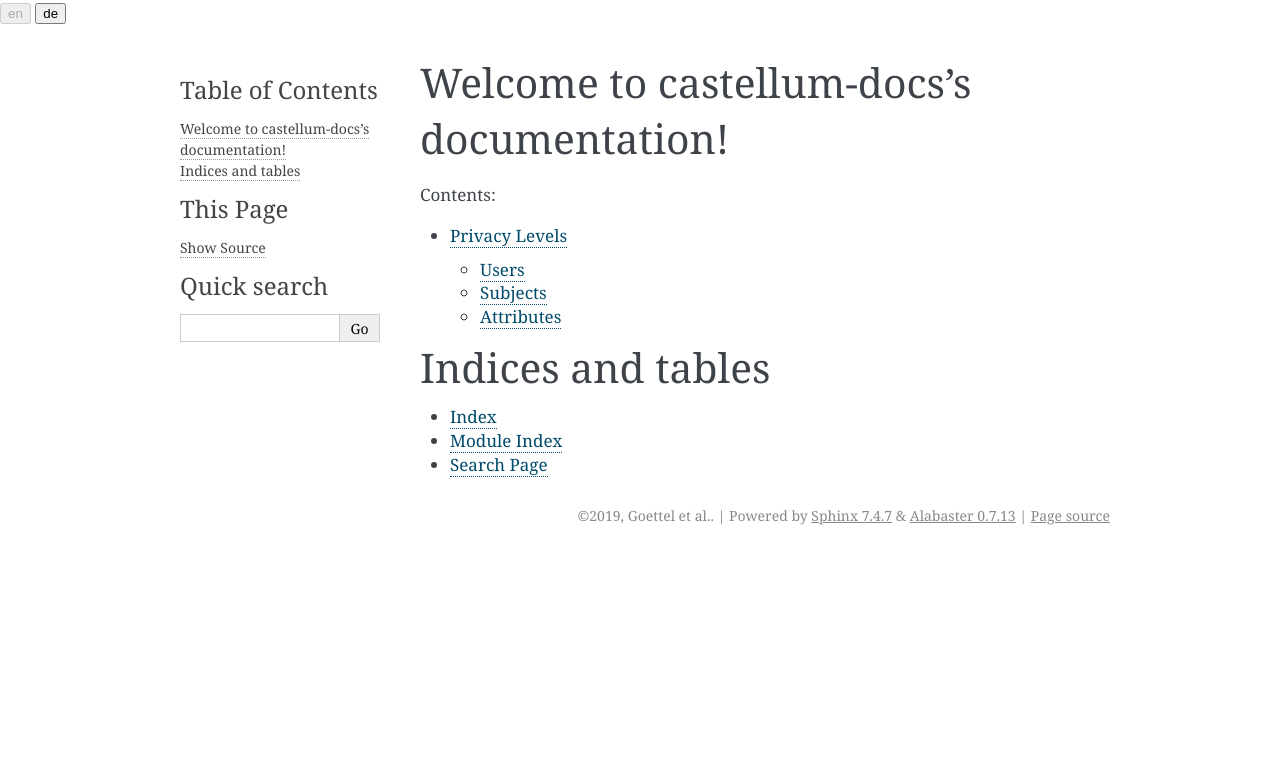
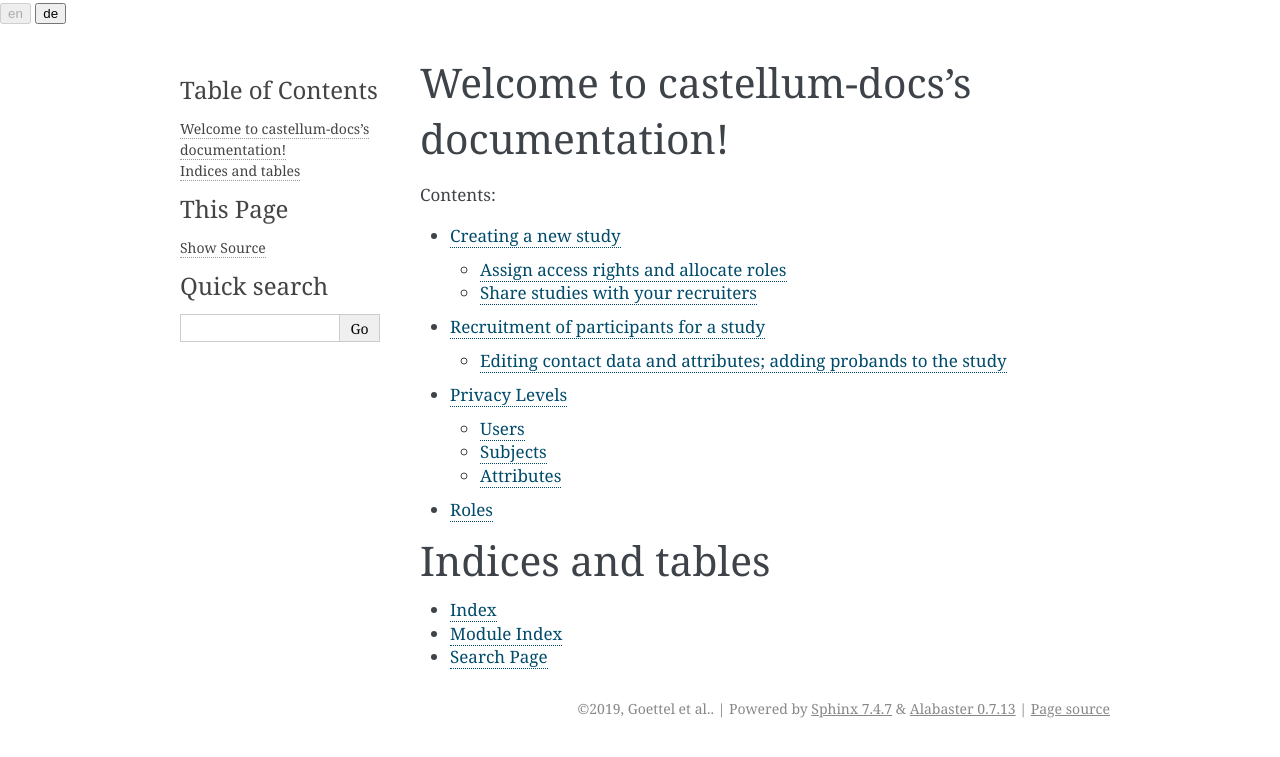
Before and after one commit to DouglasNeuroInformatics/castellum, a Sphinx documentation site: the page built from source/index.rst, in a window 1280 px wide. Shown: the top 757 px of the page. Built offline with Sphinx 7.4.7, drawn with Linux system fonts in a browser that asks for light colours; part of the change alters nothing that is shown.

Commit message:
add initial workflow tutorials

```diff
--- a/source/index.rst
+++ b/source/index.rst
@@ -10,7 +10,10 @@ Welcome to castellum-docs's documentation!
    :maxdepth: 2
    :caption: Contents:
 
+   workflows/study-creation
+   workflows/study-recruitment
    organizational/privacy-levels
+   organizational/roles
 
 
 
--- /dev/null
+++ b/source/workflows/study-creation.rst
@@ -0,0 +1,122 @@
+Creating a new study
+====================
+
+1. Log in to Castellum by using your username and password
+2. Click on **Studies** on the front page
+
+   -  By clicking on **My studies** you will see your personal studies
+   -  Under the field **All studies** you can see all studies that have
+      been created
+
+3. Click on **Create new study**
+
+*Bei “Name” vielleicht lieber “Studienname” oder “Studienbezeichnung”
+schreiben? Sonst könnte man denken, dass man in dem Feld seinen eigenen
+Namen eintragen soll.*
+
+4. Fill in all empty fields on the page:
+
+   -  **Name** describes the name of the study you want to create
+   -  **Responsible contact person** is the person who can be contacted
+      if any questions regarding the study occur
+   -  Define the person who is the lead researcher as **Principal
+      Investigator**
+   -  Determine all scientists that take part in the study as
+      **Affiliated Scientists**
+   -  Determine all research assistants that take part in the study as
+      **Affiliated Research Assistants**
+   -  Please enter all methods you would like to use in your research in
+      the field **Description**
+
+*Sind mit*\ **Keywords**\ *die grundlegenden Beschreibungen bzgl. des
+Forschungsgegenstands gemeint?*
+
+5. Select the type of study you are going to use
+
+   -  If you choose between an **online study**, **Behavioral lab**,
+      **Simulation**, **EEG** or **3rd Party**, you have to determine
+      whether the study will contain **sensitive data** or not
+   -  If you choose **FMRI**, it is already determined in advance that
+      the study contains sensitive data
+
+*Wieso gibt es hier auch*\ **———**\ *als Auswahl? Wählt man das aus,
+wenn man sich über die Studienform noch nicht ganz sicher ist?*
+
+*Ist mit*\ **Consent**\ *die Zustimmung der Probanden zur Datenerhebung/
+-verarbeitung gemeint?*
+
+6. Assign the **number of subjects** you will need for your study
+7. Enter the budget you may use for the study in the field **Expense
+   allowance**
+
+*Die Aufwandsentschädigung, die an dieser Stelle festgelegt wird, wird
+dem Rekruiter im Recruitingprozess*\ **pro Person**\ *angezeigt. Deshalb
+sollte an dieser Stelle vielleicht*\ **Expense allowance per
+participant**\ *stehen, damit hier niemand die Summe aller
+Aufwandsentschädigungen einträgt?*
+
+8.  You can add a **Test session** by clicking on **Add session**
+
+    -  You can add any number of test sessions and must always specify
+       the duration of each session
+    -  By clicking on the red button **Delete**, you can erase any test
+       session you created
+
+9.  Enter the start and end of the test sessions in the two following
+    fields
+10. Click on **Save** to record your progress
+
+    -  Your study is now scheduled
+    -  …… Zugriffsrechte ergänzen
+
+Assign access rights and allocate roles
+---------------------------------------
+
+Some users are already assigned to certain global roles in advance. This can be recognized by the fact that the role description is highlighted in grey. Roles with blue background can be flexibly defined and changed by the **Study coordinator**.
+~~~~~~~~~~~~~~~~~~~~~~~~~~~~~~~~~~~~~~~~~~~~~~~~~~~~~~~~~~~~~~~~~~~~~~~~~~~~~~~~~~~~~~~~~~~~~~~~~~~~~~~~~~~~~~~~~~~~~~~~~~~~~~~~~~~~~~~~~~~~~~~~~~~~~~~~~~~~~~~~~~~~~~~~~~~~~~~~~~~~~~~~~~~~~~~~~~~~~~~~~~~~~~~~~~~~~~~~~~~~~~~~~~~~~~~~~~~~~~~~~~~~~
+
+To delegate roles amongst different people, proceed as follows
+~~~~~~~~~~~~~~~~~~~~~~~~~~~~~~~~~~~~~~~~~~~~~~~~~~~~~~~~~~~~~~
+
+1. Follow steps 1-5 of the next section
+2. Select the user for whom you want to change access rights and/or
+   roles and click **Add**
+3. After clicking **Edit** next to the selected person, you can assign
+   up to three different roles: **Study coordinator**, **Subject
+   manager** and **Recruiter**
+4. Select the role you want to assign to the selected person and press
+   **Save**
+
+Share studies with your recruiters
+----------------------------------
+
+If you receive a request for access from a person who is supposed to recruit participants for your study, please follow the steps below.
+~~~~~~~~~~~~~~~~~~~~~~~~~~~~~~~~~~~~~~~~~~~~~~~~~~~~~~~~~~~~~~~~~~~~~~~~~~~~~~~~~~~~~~~~~~~~~~~~~~~~~~~~~~~~~~~~~~~~~~~~~~~~~~~~~~~~~~~~
+
+1. Log in to Castellum by using your username and password
+2. Click on **Studies** on the front page
+
+   -  You will see a list of the studies you have created by clicking on
+      **My studies**
+
+3. Click on **Details** of the study for which you want to change access
+   rights or role redistribution
+4. Go to **Manage members** on the lower edge
+5. If you click on the field under **Users**, you will be shown all
+   possible users to whom you can assign roles
+6. Select the user, who is supposed to take over the recruitment
+7. Press **Add**
+8. Press **Edit** next to the person you chose
+
+   -  You can now assign one to three different roles to the person
+
+9. Select **Recruiter** and press **Save**
+
+   -  The selected person has still no access to the study, unless you
+      follow the next steps:
+   -  Go **Back**
+   -  Press **Start** on the upper left side
+
+      -  The study is now in progress and the recruiter has now access
+         to the study and can begin to recruit
+      -  Of course, you may select several persons as recruiters
--- /dev/null
+++ b/source/workflows/study-recruitment.rst
@@ -0,0 +1,72 @@
+Recruitment of participants for a study
+=======================================
+
+1. Log in to Castellum by using your username and password
+2. Click on **Recruitment** 2.1 If you see the message **There are
+   currently no studies you can recruit for**, please follow instruction
+   2.2. If you see the relevant study, go to step 3. 2.2 Contact the
+   responsible person who has access to the role distribution of the
+   study you wish to recruit for
+
+*Wäre es sinnvoll, an dieser Stelle einen
+Button*\ **Zugriffsanfrage**\ *o.ä. einzubauen? So könnte eine
+Zugriffsanfrage zur Studie direkt an den/die Verantwortliche/n gesendet
+werden.*
+
+3. Click on **Find subjects** next to the study you want to recruit
+   participants for
+4. By clicking on **Add**, relevant probands will be shown to you
+5. Press the **Call** button to contact the person you want to reach
+
+   -  **E-Mail address**, **Phone number**, a potential **Phone number
+      alternative** and the **Address** will be shown to you
+   -  You might also see the **Preferred contact method**, if the person
+      is **currently available** and some **General recruiting notes**
+   -  Please have a look at the **Talking points** that the study
+      coordinator has defined
+
+*Organisatorischer Punkt: was genau soll der Studienanleger hier
+beschreiben? Studienablauf, Abfrage von wichtigen Attributen und/oder
+Anwendung von Methoden in der Studie?*
+
+6. CALL/CONTACT
+
+*Kann man direkt in Castellum die Personen anrufen?*
+
+7. Select a **Status of participation request**
+
+   -  Choose between:
+
+   1. **Not reached**
+   2. **Unsuitable**
+
+      -  This may apply if attributes of the person do not comply with
+         the requirements of the study
+
+   3. **Invited** or
+   4. **Recall appointed**
+
+      -  Determine the date and time of the recall appointment
+
+   -  When you select the **Status of participant request** and click on
+      **Save and show next**, the next contact person will be shown to
+      you automatically
+
+Editing contact data and attributes; adding probands to the study
+-----------------------------------------------------------------
+
+*Mit*\ **Edit subject**\ *ist doch gemeint, dass die Person als
+Proband/-in zur Studie hinzugefügt und eingeladen wird, richtig? Aus
+Verständlichkeitsgründen lieber*\ **Edit subject to
+study**\ *schreiben?* \* Click on **Edit contact data** in order to do
+so and press **Save** \* By clicking **Edit attributes**, you can change
+characteristics of the person that became known in the conversation \*
+When you press **Edit subject**, you can \* Determine the **Privacy
+level** \* Settle the time-based **Availability** of the person \* Press
+**Save** to record the progress
+
+**Hard of hearing**\ *bei*\ **Notes**\ *bedeutet
+doch*\ **schwerhörig**\ *, richtig? Dass die Person schwer zu verstehen
+ist oder sie ausfällig spricht, passt in meinen Augen nicht dazu. Sollte
+der erste Stichpunkt abgeändert werden oder habt ihr das aus einem
+bestimmten Grund so geschrieben?*
```
